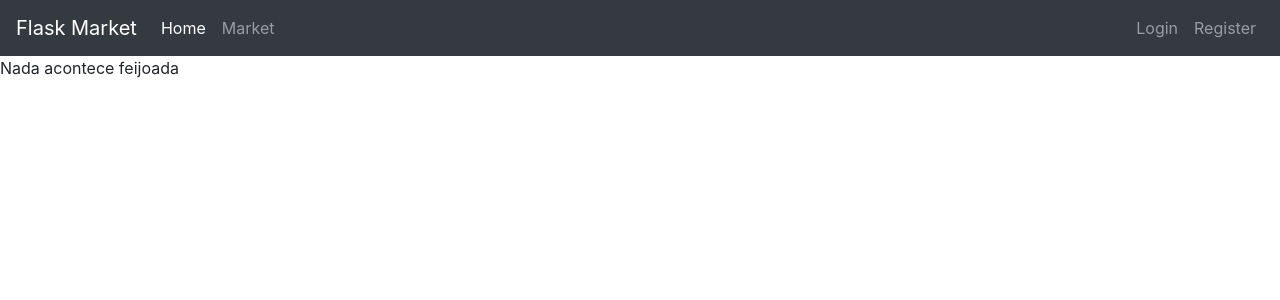
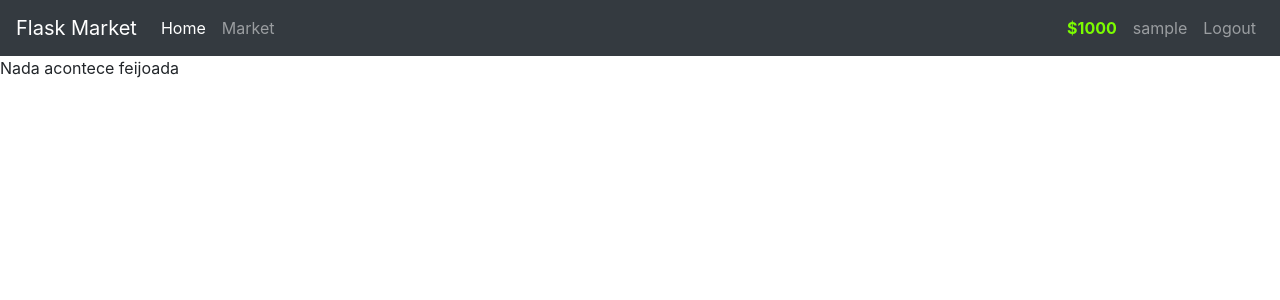
Before and after one commit to Pedro3179/flask-market, a Flask app: page / in a window 1280 px wide. Shown: the top 300 px of the page. Run offline with Flask 3, Linux system fonts and the light colour scheme; the visitor is signed in with stand-in values (Sample User, id 1); some libraries are stand-ins or nearby versions.

Commit message:
Display user in the navbar

```diff
--- a/market/templates/base.html
+++ b/market/templates/base.html
@@ -28,6 +28,22 @@
             <a class="nav-link" href="{{ url_for('market_page') }}">Market</a>
           </li>
         </ul>
+
+        {% if current_user.is_authenticated %}
+          <ul class="navbar-nav">
+            <li class="nav-item">
+              <a class="nav-link" style="color: lawngreen; font-weight: bold">
+                ${{ current_user.budget }}
+              </a>
+            </li>
+            <li class="nav-item">
+              <a class="nav-link">{{ current_user.username}}</a>
+            </li>
+            <li class="nav-item">
+              <a class="nav-link" href="#">Logout</a>
+            </li>
+          </ul>
+        {% else %}
           <ul class="navbar-nav">
             <li class="nav-item">
               <a class="nav-link" href="{{ url_for('login_page') }}">Login</a>
@@ -36,6 +52,7 @@
               <a class="nav-link" href="{{ url_for('register_page') }}">Register</a>
             </li>
           </ul>
+        {% endif %}
       </div>
     </nav>
     <div class="text-center">
```
Lines whose indentation alone changed are shown as unchanged.
